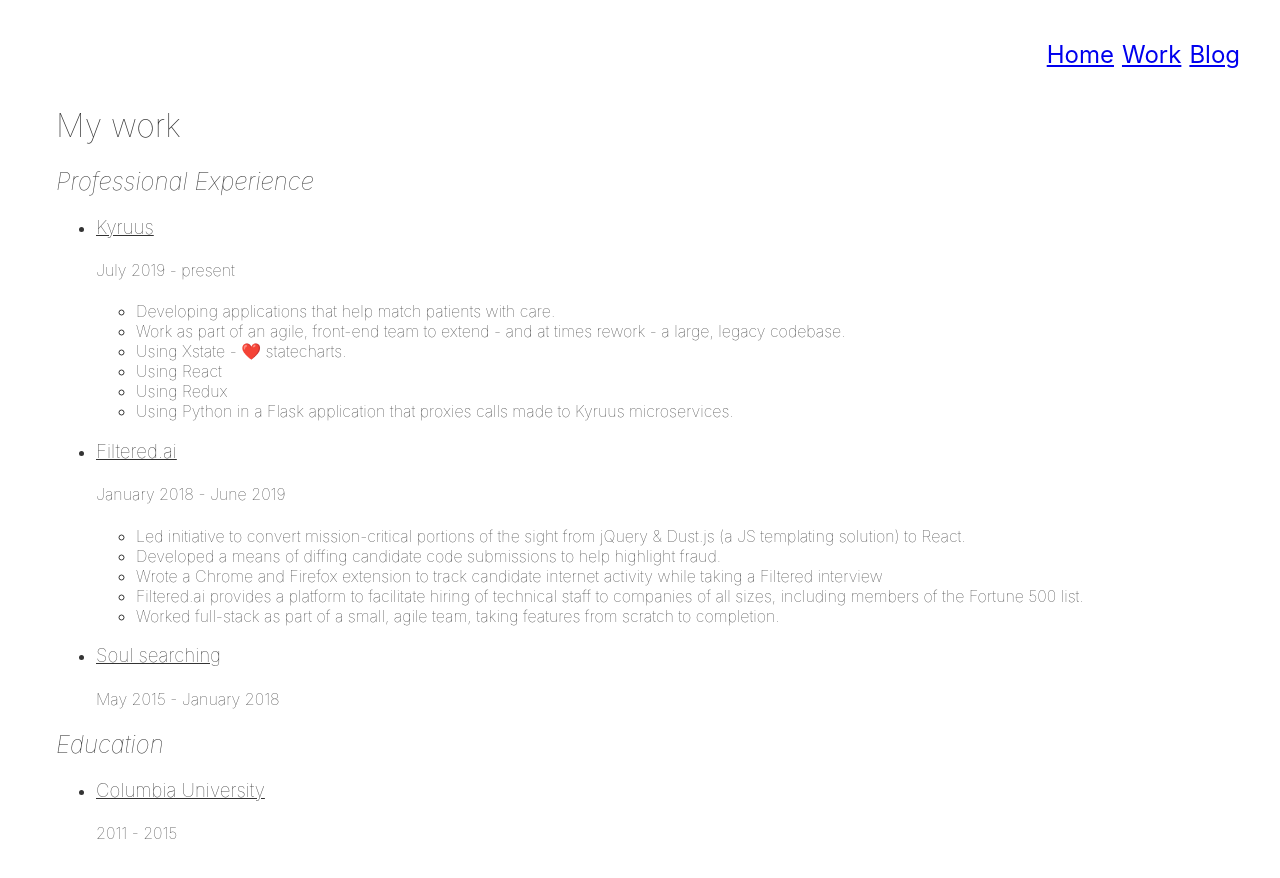
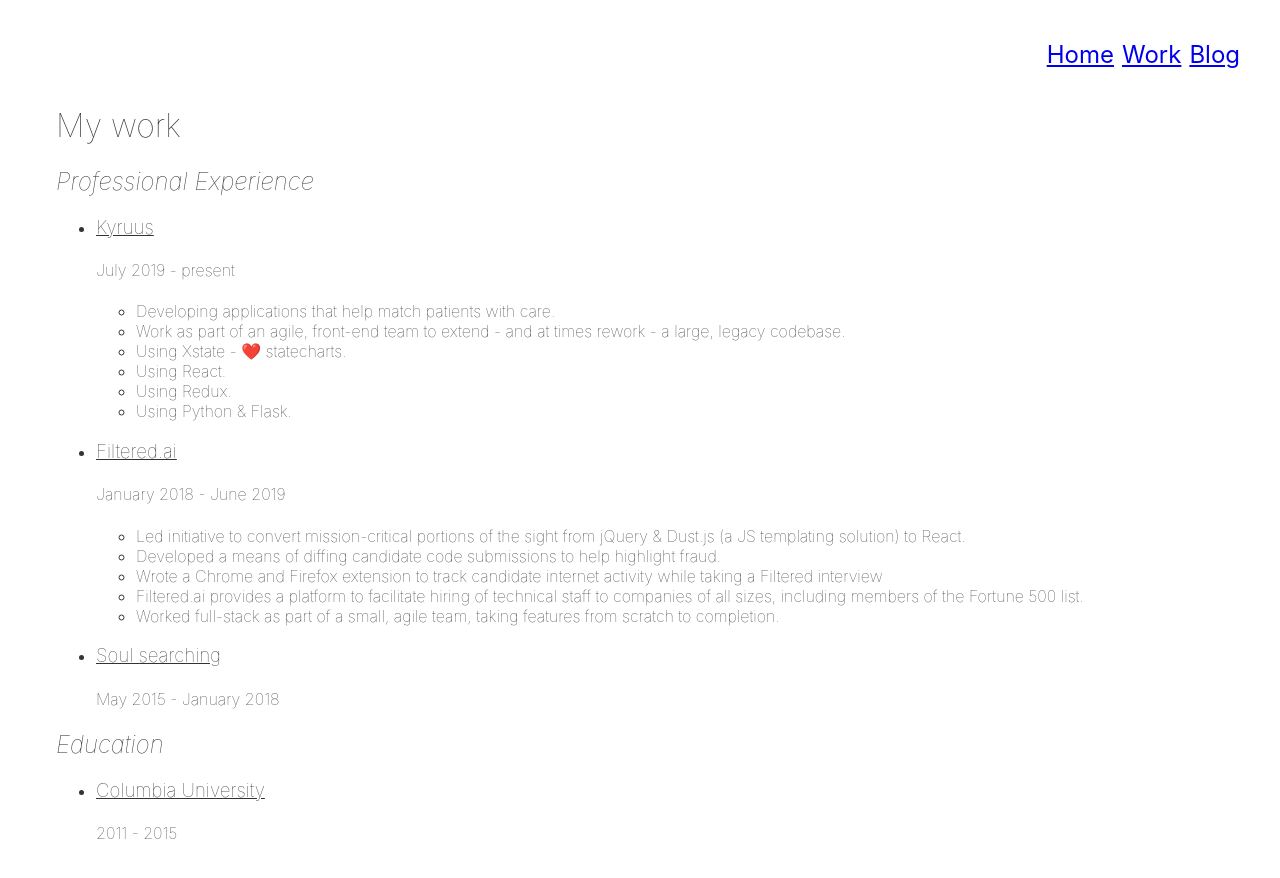
Before and after one commit to ciaran-conners/personal-site-svelte, a Svelte app: page /work in a window 1280 px wide. Shown: the top 878 px of the page. Built offline with nearby package versions, Linux system fonts and the light colour scheme.

Commit message:
Transition for BlogPost & some slight resume cleanup.

```diff
--- a/src/components/BlogPost.svelte
+++ b/src/components/BlogPost.svelte
@@ -1,4 +1,5 @@
 <script>
+  import { fly } from 'svelte/transition';
   import Link from 'svelte-routing/src/Link.svelte';
   import { posts } from '../lib/posts';
 
@@ -28,7 +29,7 @@
   }
 </style>
 
-<main>
+<main in:fly={{ y: 500, duration: 1000 }}>
   <h1>
     {currentPost.title}
   </h1>
--- a/src/lib/resume.js
+++ b/src/lib/resume.js
@@ -6,9 +6,9 @@
         'Developing applications that help match patients with care.',
         'Work as part of an agile, front-end team to extend - and at times rework - a large, legacy codebase.',
         'Using Xstate - ❤️ statecharts.',
-        'Using React',
-        'Using Redux',
-        'Using Python in a Flask application that proxies calls made to Kyruus microservices.'
+        'Using React.',
+        'Using Redux.',
+        'Using Python & Flask.'
       ],
       years: 'July 2019 - present'
     },
```
